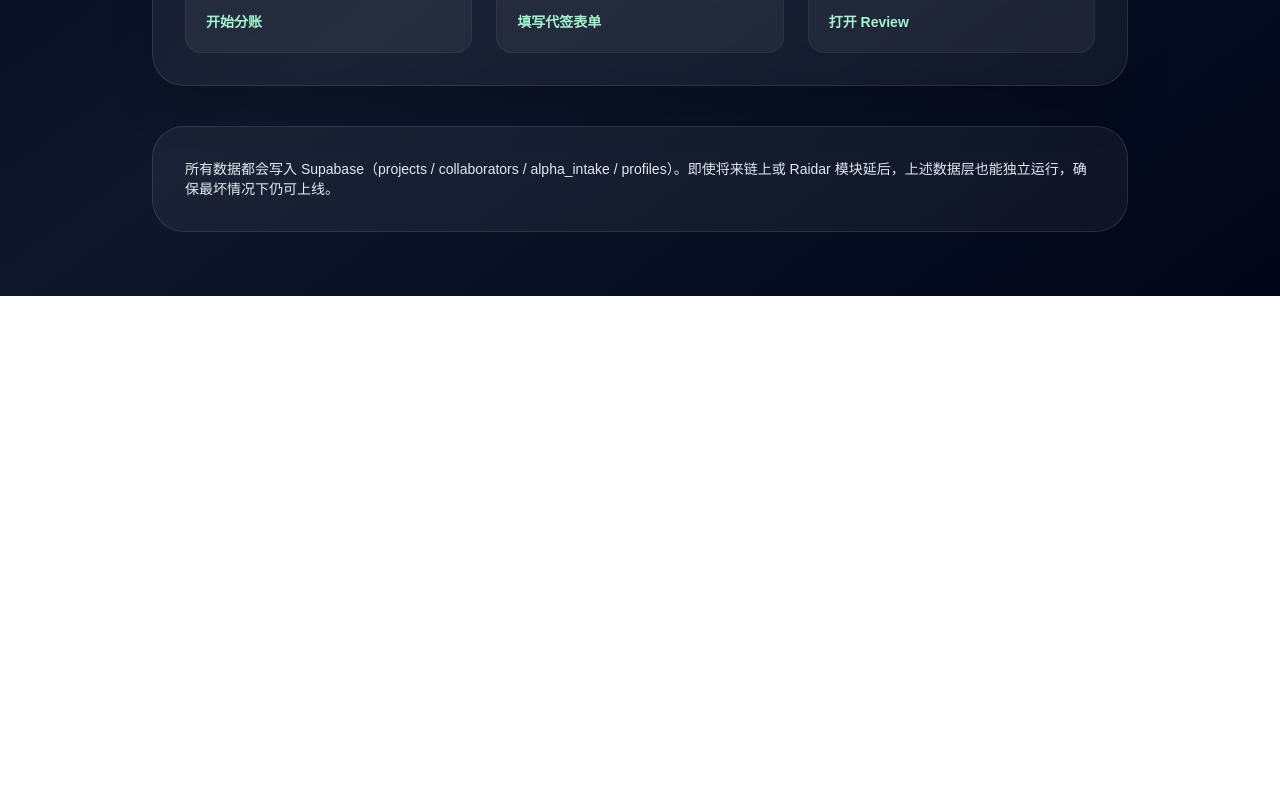
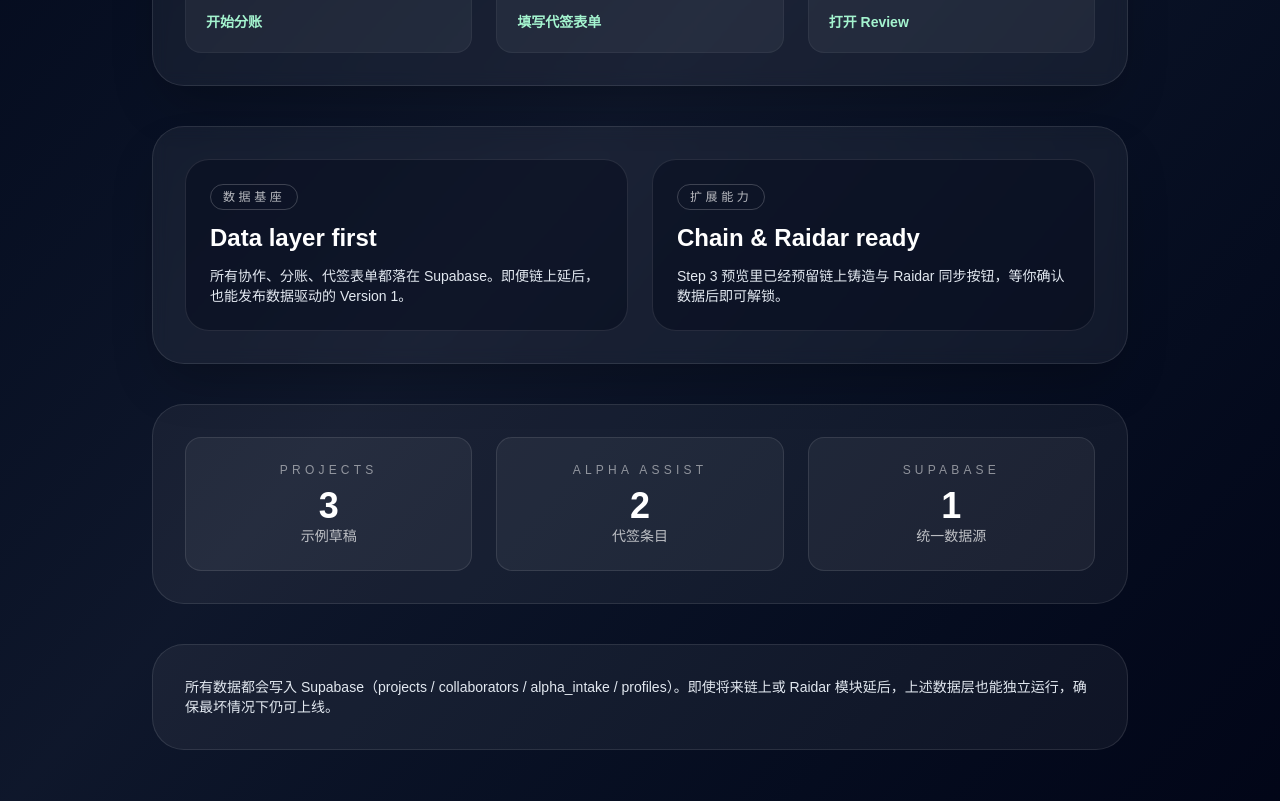
Before and after one commit to katherinezyj116-creator/indie-royalty., a Next.js app in the folder web/: page / in a window 1280 px wide. Shown: the part 640-1441 px from the top of the page. Before the commit the page ends 936 px from the top, so only its background shows below. Built offline with nearby package versions, Linux system fonts and the light colour scheme; no server answers; what wagmi would draw is missing.

Commit message:
style: polish landing and dashboard sections

```diff
--- a/web/src/app/dashboard/page.tsx
+++ b/web/src/app/dashboard/page.tsx
@@ -136,7 +136,7 @@ export default function DashboardPage() {
       </div>
 
       <div className="space-y-10">
-        <section id="step-1" className="space-y-4">
+        <section id="step-1" className="space-y-4 rounded-[32px] border border-white/10 bg-white/5 p-6">
           <div className="flex items-center justify-between">
             <div>
               <p className="text-xs uppercase tracking-[0.35em] text-white/60">Step 1</p>
@@ -147,7 +147,7 @@ export default function DashboardPage() {
           <WalletSplitForm onSuccess={() => loadSummary()} />
         </section>
 
-        <section id="step-2" className="space-y-4">
+        <section id="step-2" className="space-y-4 rounded-[32px] border border-white/10 bg-white/5 p-6">
           <div className="flex items-center justify-between">
             <div>
               <p className="text-xs uppercase tracking-[0.35em] text-white/60">Step 2</p>
--- a/web/src/app/page.tsx
+++ b/web/src/app/page.tsx
@@ -24,6 +24,25 @@ const steps = [
     cta: "打开 Review",
     href: "/dashboard#step-3",
   },
+];
+
+const highlights = [
+  {
+    title: "Data layer first",
+    body: "所有协作、分账、代签表单都落在 Supabase。即便链上延后，也能发布数据驱动的 Version 1。",
+    tag: "数据基座",
+  },
+  {
+    title: "Chain & Raidar ready",
+    body: "Step 3 预览里已经预留链上铸造与 Raidar 同步按钮，等你确认数据后即可解锁。",
+    tag: "扩展能力",
+  },
+];
+
+const stats = [
+  { label: "Projects", value: "3", detail: "示例草稿" },
+  { label: "Alpha assist", value: "2", detail: "代签条目" },
+  { label: "Supabase", value: "1", detail: "统一数据源" },
 ];
 
 export default function LandingPage() {
@@ -70,6 +89,30 @@ export default function LandingPage() {
           ))}
         </section>
 
+        <section className="grid gap-6 rounded-[32px] border border-white/10 bg-white/5 p-8 shadow-2xl backdrop-blur lg:grid-cols-2">
+          {highlights.map((item) => (
+            <div key={item.title} className="flex flex-col gap-3 rounded-3xl border border-white/10 bg-slate-950/40 p-6">
+              <span className="inline-flex w-fit rounded-full border border-white/20 px-3 py-1 text-xs uppercase tracking-[0.3em] text-white/70">
+                {item.tag}
+              </span>
+              <h3 className="text-2xl font-semibold text-white">{item.title}</h3>
+              <p className="text-sm text-slate-200">{item.body}</p>
+            </div>
+          ))}
+        </section>
+
+        <section className="rounded-[32px] border border-white/10 bg-white/5 p-8">
+          <div className="grid gap-6 text-center text-white/80 md:grid-cols-3">
+            {stats.map((stat) => (
+              <div key={stat.label} className="rounded-2xl border border-white/10 bg-white/5 p-6">
+                <p className="text-xs uppercase tracking-[0.35em] text-white/50">{stat.label}</p>
+                <p className="mt-2 text-4xl font-semibold text-white">{stat.value}</p>
+                <p className="text-sm text-white/70">{stat.detail}</p>
+              </div>
+            ))}
+          </div>
+        </section>
+
         <section className="rounded-[32px] border border-white/10 bg-white/5 p-8 text-sm text-slate-200">
           <p>
             所有数据都会写入 Supabase（projects / collaborators / alpha_intake / profiles）。即使将来链上或 Raidar 模块延后，上述数据层也能独立运行，确保最坏情况下仍可上线。
```
